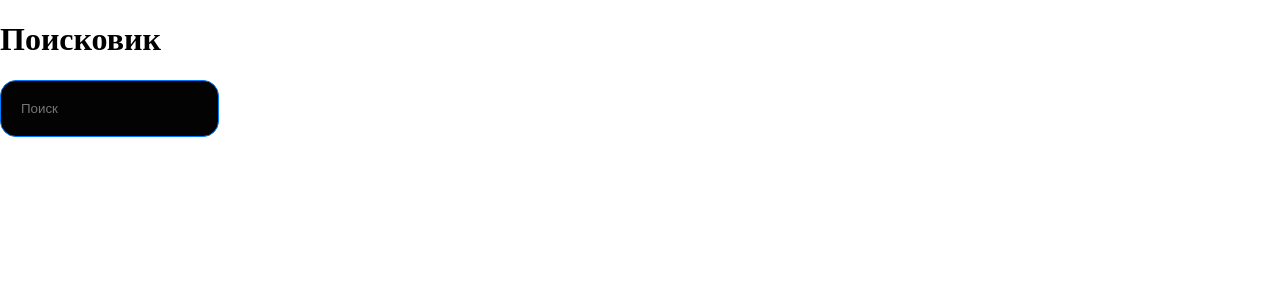
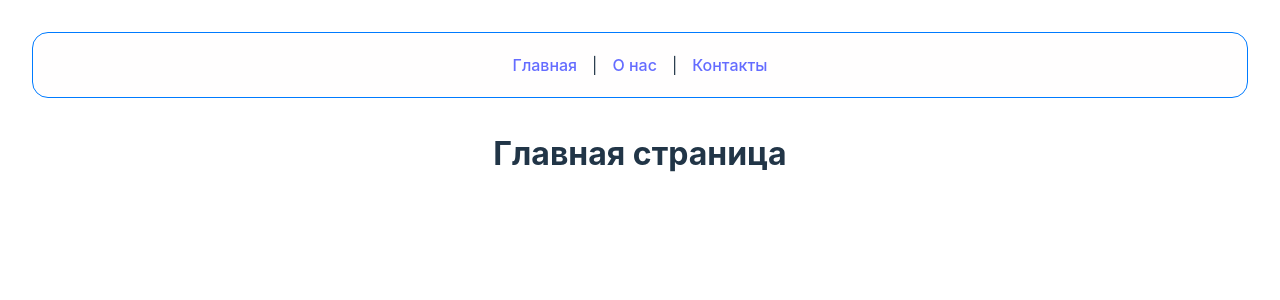
Before and after one commit to pifor228/deze_for_maga, a React (Vite) app in the folder react-start/: page / in a window 1280 px wide. Shown: the top 300 px of the page. Built offline with nearby package versions, Linux system fonts and the light colour scheme.

Commit message:
домашка с 15 уроком

```diff
--- a/react-start/package.json
+++ b/react-start/package.json
@@ -12,7 +12,8 @@
   "dependencies": {
     "axios": "^1.20.0",
     "react": "^19.2.8",
-    "react-dom": "^19.2.8"
+    "react-dom": "^19.2.8",
+    "react-router-dom": "^7.18.4"
   },
   "devDependencies": {
     "@types/node": "^24.13.3",
--- a/react-start/src/App.module.css
+++ b/react-start/src/App.module.css
@@ -189,7 +189,12 @@
   background: #030303;
   border: 1px solid #007bff;
 }
-
+.cgr {
+  padding: 20px;
+  border-radius: 16px;
+  background: #fffefe;
+  border: 1px solid #007bff;
+}
 .title {
   margin: 0 0 8px;
   color: #007bff;
--- a/react-start/src/App.tsx
+++ b/react-start/src/App.tsx
@@ -183,53 +183,98 @@
 //     </main>
 //   );
 // }
-import styles from "./App.module.css";
-import { useState } from "react";
+// import styles from "./App.module.css";
+// import { useState } from "react";
 
-type SearchInputProps = {
-  value: string;
-  onTextChange: (value: string) => void;
-};
+// type SearchInputProps = {
+//   value: string;
+//   onTextChange: (value: string) => void;
+// };
 
 
-import type { ReactNode } from "react";
+// import type { ReactNode } from "react";
 
-type CardProps = {
-  children: ReactNode;
-};
+// type CardProps = {
+//   children: ReactNode;
+// };
 
-function Card({ children }: CardProps) {
-  return <section className="card">{children}</section>;
+// function Card({ children }: CardProps) {
+//   return <section className="card">{children}</section>;
+// }
+// function TextInput({ value, onTextChange }: SearchInputProps) {
+//   return (
+//     <input className={styles.card}
+//       type="text"
+//       placeholder="Поиск"
+//       value={value}
+//       onChange={(event) => onTextChange(event.target.value)}
+//     />
+//   );
+// }
+
+// function TextPreview({ text }: { text: string }) {
+//   return <p>{text}</p>;
+// }
+
+// function App() {
+//   const [search, setSearch] = useState("");
+
+//   return (
+//     <div>
+//       <h1>Поисковик</h1>
+//       <TextInput value={search} onTextChange={setSearch} />
+//       <Card>
+//         <TextPreview text={search} />
+//       </Card>
+//     </div>
+//   );
+// }
+// // я думал уже задание будет сложным по описанию свучало как пипец сложное на которое можно угробить час а в итоге за минут 30 15 справился я даже незнаю зачем добавляю этот коментарий
+
+// export default App;
+import { BrowserRouter, Link, Route, Routes } from "react-router-dom";
+import styles from "./App.module.css";
+function Home() {
+  return <h2>Главная страница</h2>;
 }
-function TextInput({ value, onTextChange }: SearchInputProps) {
+
+function About() {
   return (
-    <input className={styles.card}
-      type="text"
-      placeholder="Поиск"
-      value={value}
-      onChange={(event) => onTextChange(event.target.value)}
-    />
+    <div>
+      <h2>О нас</h2>
+      <p>Здесь можно узнать о нас подробнее.</p>
+      <h1>Наш магазин существует уже с 2010 года а сайт был создан в 2015 году.</h1>
+      <h1>Если заметите какие-либо ошибки или имеете предложения, пожалуйста, свяжитесь с нами.</h1>
+    </div>
   );
 }
 
-function TextPreview({ text }: { text: string }) {
-  return <p>{text}</p>;
+function Contacts() {
+  return (
+    <div>
+      <h2>Контакты</h2>
+      <p>Напишите свои контакты здесь.
+        вам не доуступно контакты так как вы не вошли в систему.</p>
+    </div>
+  );
 }
 
 function App() {
-  const [search, setSearch] = useState("");
+  return (
+    <BrowserRouter>
+      <nav className={styles.cgr}>
+        <Link to="/">Главная</Link> | <Link to="/about">О нас</Link> |{" "}
+        <Link to="/contacts">Контакты</Link>
+      </nav>
 
-  return (
-    <div>
-      <h1>Поисковик</h1>
-      <TextInput value={search} onTextChange={setSearch} />
-      <Card>
-        <TextPreview text={search} />
-      </Card>
-    </div>
+      <Routes>
+        <Route path="/" element={<Home />} />
+        <Route path="/about" element={<About />} />
+        <Route path="/contacts" element={<Contacts />} />
+      </Routes>
+    </BrowserRouter>
   );
 }
-// я думал уже задание будет сложным по описанию свучало как пипец сложное на которое можно угробить час а в итоге за минут 30 15 справился я даже незнаю зачем добавляю этот коментарий
 
 export default App;
 // import Ceader from "./Component/Ceader/ceader"
--- a/react-start/src/index.css
+++ b/react-start/src/index.css
@@ -1,183 +1,75 @@
 :root {
-  --text: #6b6375;
-  --text-h: #08060d;
-  --bg: #fff;
-  --border: #e5e4e7;
-  --code-bg: #f4f3ec;
-  --accent: #aa3bff;
-  --accent-bg: rgba(170, 59, 255, 0.1);
-  --accent-border: rgba(170, 59, 255, 0.5);
-  --social-bg: rgba(244, 243, 236, 0.5);
-  --shadow:
-    rgba(0, 0, 0, 0.1) 0 10px 15px -3px, rgba(0, 0, 0, 0.05) 0 4px 6px -2px;
+  font-family: Inter, system-ui, Avenir, Helvetica, Arial, sans-serif;
+  line-height: 1.5;
+  font-weight: 400;
 
-  --sans: system-ui, 'Segoe UI', Roboto, sans-serif;
-  --heading: system-ui, 'Segoe UI', Roboto, sans-serif;
-  --mono: ui-monospace, Consolas, monospace;
+  color-scheme: light dark;
+  color: rgba(255, 255, 255, 0.87);
+  background-color: #242424;
 
-  font: 18px/145% var(--sans);
-  letter-spacing: 0.18px;
-  color-scheme: light dark;
-  color: var(--text);
-  background: var(--bg);
   font-synthesis: none;
   text-rendering: optimizeLegibility;
   -webkit-font-smoothing: antialiased;
   -moz-osx-font-smoothing: grayscale;
-
-  @media (max-width: 1024px) {
-    font-size: 16px;
-  }
-}
-
-@media (prefers-color-scheme: dark) {
-  :root {
-    --text: #9ca3af;
-    --text-h: #f3f4f6;
-    --bg: #16171d;
-    --border: #2e303a;
-    --code-bg: #1f2028;
-    --accent: #c084fc;
-    --accent-bg: rgba(192, 132, 252, 0.15);
-    --accent-border: rgba(192, 132, 252, 0.5);
-    --social-bg: rgba(47, 48, 58, 0.5);
-    --shadow:
-      rgba(0, 0, 0, 0.4) 0 10px 15px -3px, rgba(0, 0, 0, 0.25) 0 4px 6px -2px;
-  }
-
-  #social .button-icon {
-    filter: invert(1) brightness(2);
-  }
 }
 
 #root {
-  width: 1126px;
-  max-width: 100%;
+  max-width: 1280px;
   margin: 0 auto;
+  padding: 2rem;
   text-align: center;
-  border-inline: 1px solid var(--border);
-  min-height: 100svh;
-  display: flex;
-  flex-direction: column;
-  box-sizing: border-box;
 }
 
 body {
   margin: 0;
-}
-
-h1,
-h2 {
-  font-family: var(--heading);
-  font-weight: 500;
-  color: var(--text-h);
+  display: flex;
+  place-items: center;
+  min-width: 320px;
+  min-height: 100vh;
 }
 
 h1 {
-  font-size: 56px;
-  letter-spacing: -1.68px;
-  margin: 32px 0;
-  @media (max-width: 1024px) {
-    font-size: 36px;
-    margin: 20px 0;
+  font-size: 3.2em;
+  line-height: 1.1;
+  margin-bottom: 0.5em;
+}
+
+h2 {
+  font-size: 2em;
+  margin-top: 1em;
+  margin-bottom: 0.5em;
+}
+
+p {
+  margin: 0 0 1em 0;
+  font-size: 1em;
+}
+
+a {
+  font-weight: 500;
+  color: #646cff;
+  text-decoration: inherit;
+  transition: color 0.25s;
+}
+
+a:hover {
+  color: #535bf2;
+}
+
+nav {
+  display: flex;
+  justify-content: center;
+  align-items: center;
+  gap: 15px;
+  margin-bottom: 20px;
+}
+
+@media (prefers-color-scheme: light) {
+  :root {
+    color: #213547;
+    background-color: #ffffff;
+  }
+  a:hover {
+    color: #747bff;
   }
 }
-h2 {
-  font-size: 24px;
-  line-height: 118%;
-  letter-spacing: -0.24px;
-  margin: 0 0 8px;
-  @media (max-width: 1024px) {
-    font-size: 20px;
-  }
-}
-p {
-  margin: 0;
-}
-
-main {
-  padding: 0 24px 48px;
-}
-
-.cat-grid {
-  display: grid;
-  grid-template-columns: repeat(auto-fit, minmax(250px, 1fr));
-  gap: 20px;
-  margin: 24px 0;
-}
-
-.cat-card {
-  border: 1px solid var(--border);
-  border-radius: 8px;
-  padding: 10px;
-  background: var(--bg);
-}
-
-.cat-card img {
-  display: block;
-  width: 100%;
-  height: 250px;
-  object-fit: cover;
-  border-radius: 6px;
-}
-
-.cat-actions {
-  display: flex;
-  gap: 8px;
-  justify-content: center;
-  flex-wrap: wrap;
-  margin-top: 10px;
-}
-
-.favorites-section {
-  margin-top: 48px;
-  border-top: 1px solid var(--border);
-  padding-top: 24px;
-}
-
-code,
-.counter {
-  font-family: var(--mono);
-  display: inline-flex;
-  border-radius: 4px;
-  color: var(--text-h);
-}
-
-code {
-  font-size: 15px;
-  line-height: 135%;
-  padding: 4px 8px;
-  background: var(--code-bg);
-}
-
-:root {
-  color-scheme: light;
-  font: 16px/1.4 Arial, sans-serif;
-  color: #222;
-  background: #fff;
-}
-
-#root {
-  display: block;
-  width: auto;
-  max-width: none;
-  min-height: 100vh;
-  margin: 0;
-  border: 0;
-  text-align: left;
-}
-
-body {
-  margin: 8px;
-}
-
-h1 {
-  margin: 0 0 16px;
-  color: #222;
-  font: bold 24px/1.2 Arial, sans-serif;
-  letter-spacing: 0;
-}
-
-main {
-  padding: 0;
-}
--- a/react-start/src/main.tsx
+++ b/react-start/src/main.tsx
@@ -1,6 +1,7 @@
 import { StrictMode } from 'react'
 import { createRoot } from 'react-dom/client'
 import App from './App.tsx'
+import './index.css'
 
 createRoot(document.getElementById('root')!).render(
   <StrictMode>
```
Also changed, not shown: react-start/src/mock/api.ts (+27 -15 lines), 1 other file (tests, documents, lock files or other folders).
